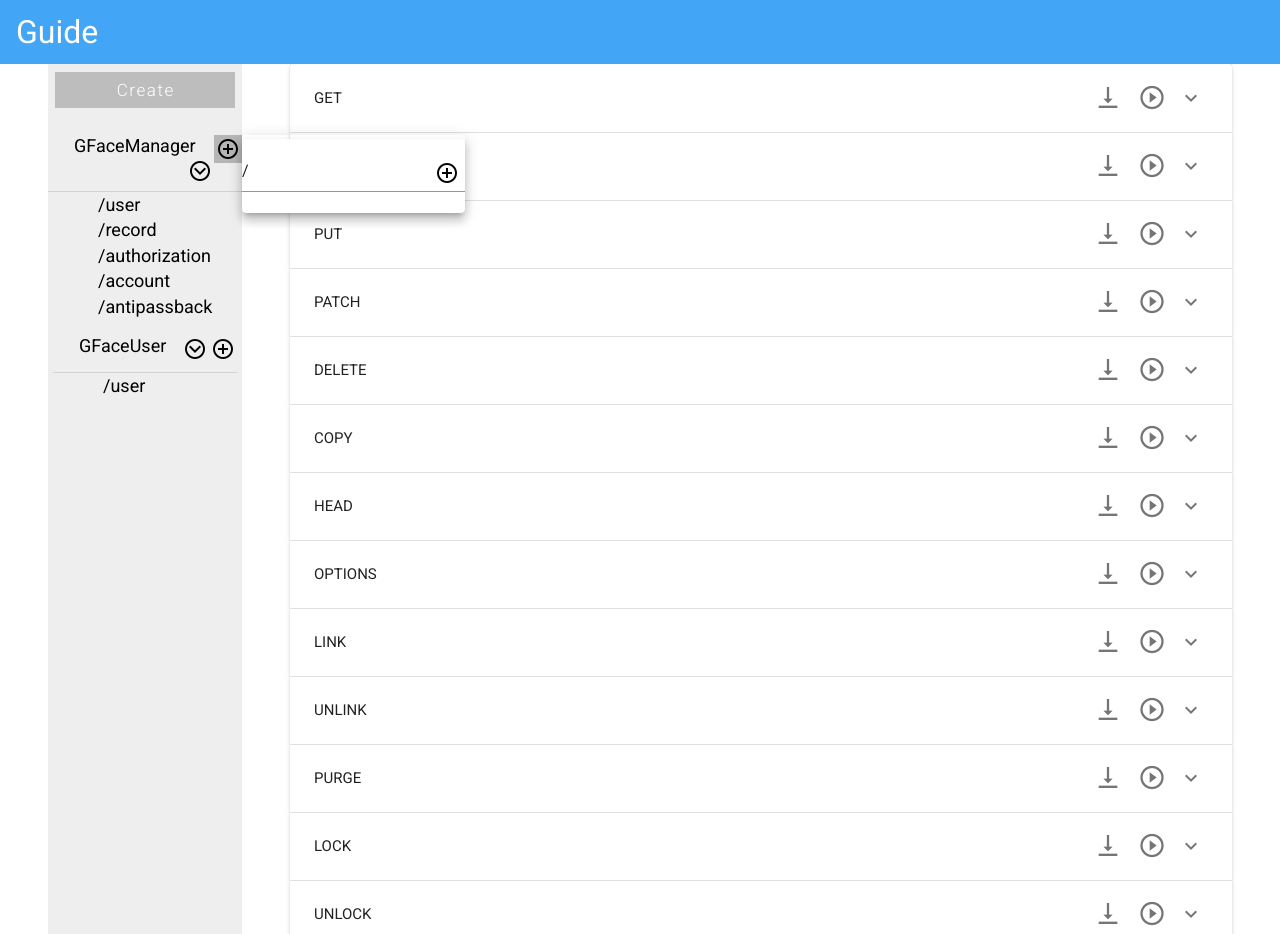
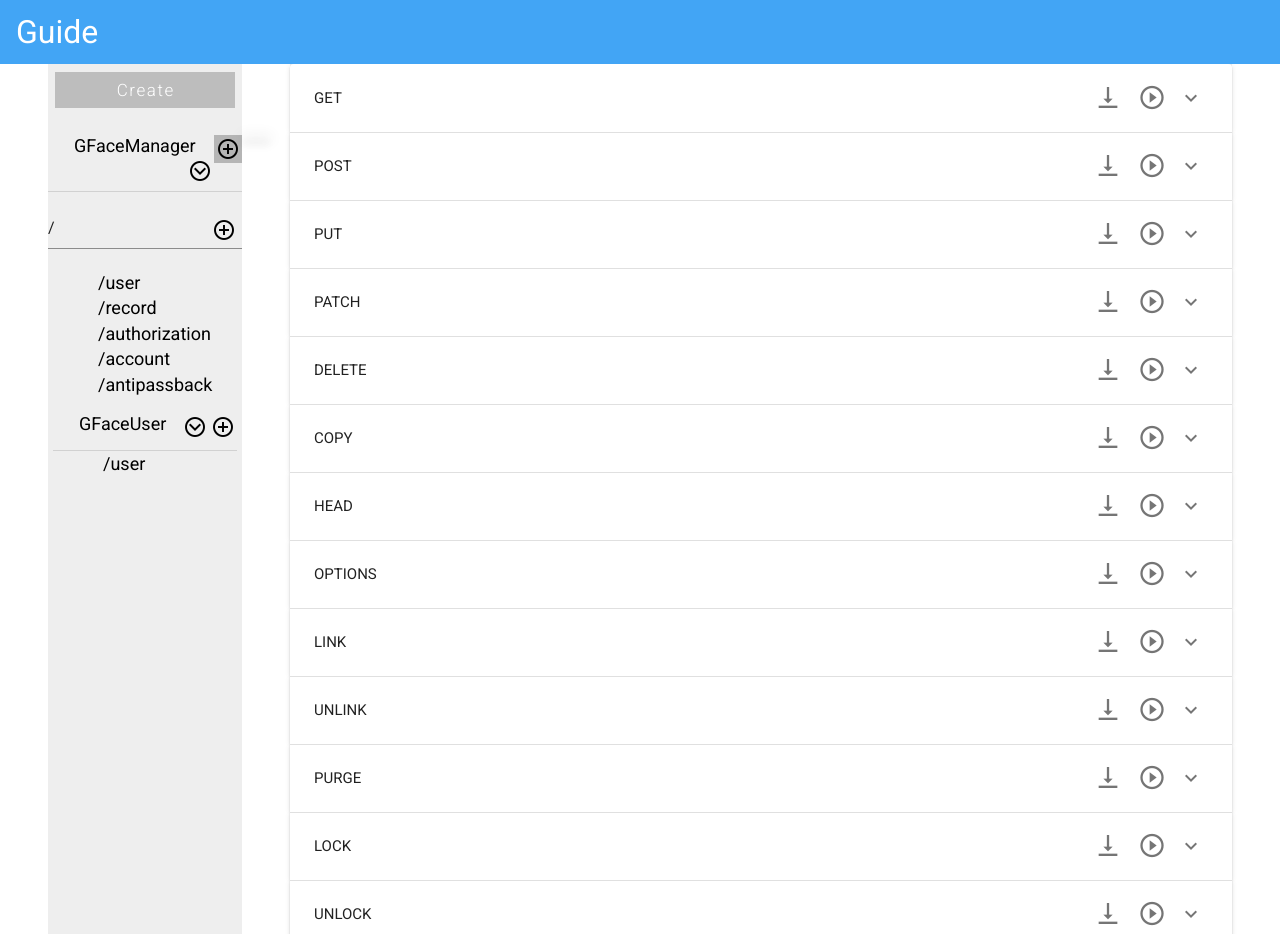
Before and after one commit to alexanderpanboy/postgirl, a Vue app in the folder project_one/: page / in a window 1280 px wide. Both pictures are taken after a click on the button 228 px from the left and 149 px from the top of the page. Built offline with nearby package versions, Linux system fonts and the light colour scheme.

Commit message:
Fix Gface edit and add input bug made by alex boy

```diff
--- a/project_one/src/components/MainPage.vue
+++ b/project_one/src/components/MainPage.vue
@@ -2,12 +2,25 @@
   <v-container fluid class="overflow-y-auto py-0">
     <v-layout align-space-around justify-space-around fill-height wrap class="px-8 pt-0 pb-0 mr-1">
       <v-flex md2 xs5 class="pl-1 d-flex justify-center">
-        <v-card max-width="260" height="870" class="ml-0 pr-0 justify-space-between" color="grey lighten-3" tile flat>
+        <v-card
+          max-width="260"
+          height="870"
+          class="ml-0 pr-0 justify-space-between"
+          color="grey lighten-3"
+          tile
+          flat
+        >
           <ul class="pl-0">
             <div align="center">
-              <v-btn color="grey lighten-1" class="my-2 mb-5 justify-center" width="180" depressed tile dark flat>
-                Create
-              </v-btn>
+              <v-btn
+                color="grey lighten-1"
+                class="my-2 mb-5 justify-center"
+                width="180"
+                depressed
+                tile
+                dark
+                flat
+              >Create</v-btn>
             </div>
             <div>
               <v-list-group no-action sub-group class="px-0" :value="expandList1" disabled>
@@ -17,40 +30,84 @@
                       GFaceManager
                       <v-menu :offset-x="true" :closeOnContentClick="false">
                         <template v-slot:activator="{ on }">
-                          <v-btn icon @click="onPlusButtonClick" v-on="on" style="float:right" class="mb-1"
-                            color="black" depressed tile small>
+                          <v-btn
+                            icon
+                            @click="onPlusButtonClick"
+                            v-on="on"
+                            style="float:right"
+                            class="mb-1"
+                            color="black"
+                            depressed
+                            tile
+                            small
+                          >
                             <v-icon>mdi-plus-circle-outline</v-icon>
                           </v-btn>
                         </template>
-                        <v-card>
-                          <v-text-field placeholder="Add item" v-model="addItem1">
-                            <v-btn icon slot="append" color="black" @click="onPlusAddItem1()">
-                              <v-icon>mdi-plus-circle-outline
-                              </v-icon>
-                            </v-btn>
-                          </v-text-field>
-                        </v-card>
                       </v-menu>
-                      <v-btn icon @click="onExpandButtonClick1" style="float:right" class="mb-1" color="black" depressed
-                        tile small>
+                      <v-btn
+                        icon
+                        @click="onExpandButtonClick1"
+                        style="float:right"
+                        class="mb-1"
+                        color="black"
+                        depressed
+                        tile
+                        small
+                      >
                         <v-icon>mdi-chevron-down-circle-outline</v-icon>
                       </v-btn>
                     </v-list-item-title>
                   </v-list-item-content>
                 </template>
                 <v-divider></v-divider>
-                <v-list-item v-for="(admin, index) in admins" :key="admin.title" @mouseover="hover = true"
-                  @mouseleave="hover = false" class="pl-12 ml-0" link>
+
+                <v-text-field
+                  v-show="showGFaceMangerInput"
+                  placeholder="Add item"
+                  v-model="addItem1"
+                >
+                  <v-btn icon slot="append" color="black" @click="onPlusAddItem1()">
+                    <v-icon>mdi-plus-circle-outline</v-icon>
+                  </v-btn>
+                </v-text-field>
+
+                <v-list-item
+                  v-for="(admin, index) in admins"
+                  :key="index"
+                  @mouseover="hover = true"
+                  @mouseleave="hover = false"
+                  class="pl-12 ml-0"
+                  link
+                >
                   <v-list-item-title>
-                    <span v-show="!admin.edit">{{admin.title}}</span>
-                    <input type="text" v-model="admin.title" v-show="admin.edit">
+                    <span v-show="!admin.edit">{{ admin.title }}</span>
+                    <input type="text" v-model="admin.title" v-show="admin.edit" />
                   </v-list-item-title>
-                  <v-btn v-show="hover" icon @click="onEditAdmin(admin)" style="float:right" class="mb-1" color="black"
-                    depressed tile x-small>
+                  <v-btn
+                    v-show="hover"
+                    icon
+                    @click="onEditAdmin(admin)"
+                    style="float:right"
+                    class="mb-1"
+                    color="black"
+                    depressed
+                    tile
+                    x-small
+                  >
                     <v-icon>mdi-circle-edit-outline</v-icon>
                   </v-btn>
-                  <v-btn v-show="hover" icon @click="onRemoveItem1(index)" style="float:right" class="mb-1"
-                    color="black" depressed tile x-small>
+                  <v-btn
+                    v-show="hover"
+                    icon
+                    @click="onRemoveItem1(index)"
+                    style="float:right"
+                    class="mb-1"
+                    color="black"
+                    depressed
+                    tile
+                    x-small
+                  >
                     <v-icon>mdi-close-circle-outline</v-icon>
                   </v-btn>
                 </v-list-item>
@@ -64,40 +121,80 @@
                       GFaceUser
                       <v-menu :offset-x="true" :closeOnContentClick="false">
                         <template v-slot:activator="{ on }">
-                          <v-btn icon @click="onPlusButtonClick" v-on="on" style="float:right" class="mb-1"
-                            color="black" depressed tile small>
+                          <v-btn
+                            icon
+                            @click="onPlusButtonClick"
+                            v-on="on"
+                            style="float:right"
+                            class="mb-1"
+                            color="black"
+                            depressed
+                            tile
+                            small
+                          >
                             <v-icon>mdi-plus-circle-outline</v-icon>
                           </v-btn>
                         </template>
                         <v-card>
                           <v-text-field placeholder="Add item" v-model="addItem2">
                             <v-btn icon slot="append" color="black" @click="onPlusAddItem2()">
-                              <v-icon>mdi-plus-circle-outline
-                              </v-icon>
+                              <v-icon>mdi-plus-circle-outline</v-icon>
                             </v-btn>
                           </v-text-field>
                         </v-card>
                       </v-menu>
-                      <v-btn icon @click="onExpandButtonClick2" style="float:right" class="mb-1" color="black" depressed
-                        tile small>
+                      <v-btn
+                        icon
+                        @click="onExpandButtonClick2"
+                        style="float:right"
+                        class="mb-1"
+                        color="black"
+                        depressed
+                        tile
+                        small
+                      >
                         <v-icon>mdi-chevron-down-circle-outline</v-icon>
                       </v-btn>
                     </v-list-item-title>
                   </v-list-item-content>
                 </template>
                 <v-divider></v-divider>
-                <v-list-item v-for="(crud, index) in cruds" :key="crud.title" @mouseover="hover = true"
-                  @mouseleave="hover = false" class="pl-12 ml-0" link>
+                <v-list-item
+                  v-for="(crud, index) in cruds"
+                  :key="crud.title"
+                  @mouseover="hover = true"
+                  @mouseleave="hover = false"
+                  class="pl-12 ml-0"
+                  link
+                >
                   <v-list-item-title>
-                    <span v-show="!crud.edit">{{crud.title}}</span>
-                    <input type="text" v-model="crud.title" v-show="crud.edit">
+                    <span v-show="!crud.edit">{{ crud.title }}</span>
+                    <input type="text" v-model="crud.title" v-show="crud.edit" />
                   </v-list-item-title>
-                  <v-btn v-show="hover" icon @click="onEditCrud(crud)" style="float:right" class="mb-1" color="black"
-                    depressed tile x-small>
+                  <v-btn
+                    v-show="hover"
+                    icon
+                    @click="onEditCrud(crud)"
+                    style="float:right"
+                    class="mb-1"
+                    color="black"
+                    depressed
+                    tile
+                    x-small
+                  >
                     <v-icon>mdi-circle-edit-outline</v-icon>
                   </v-btn>
-                  <v-btn v-show="hover" icon @click="onRemoveItem2(index)" style=" float:right" class="mb-1"
-                    color="black" depressed tile x-small>
+                  <v-btn
+                    v-show="hover"
+                    icon
+                    @click="onRemoveItem2(index)"
+                    style=" float:right"
+                    class="mb-1"
+                    color="black"
+                    depressed
+                    tile
+                    x-small
+                  >
                     <v-icon>mdi-close-circle-outline</v-icon>
                   </v-btn>
                 </v-list-item>
@@ -107,12 +204,20 @@
         </v-card>
       </v-flex>
       <v-flex md10 xs7 class="px-0">
-        <v-card max-width="1400" height="870" class="d-flex justify-center ml-12" color="grey lighten-3" tile flat>
+        <v-card
+          max-width="1400"
+          height="870"
+          class="d-flex justify-center ml-12"
+          color="grey lighten-3"
+          tile
+          flat
+        >
           <v-container>
             <v-row>
               <v-expansion-panels>
-                <v-expansion-panel v-for="(item,i) in apis" :key="i">
-                  <v-expansion-panel-header>{{item.title}}
+                <v-expansion-panel v-for="(item, i) in apis" :key="i">
+                  <v-expansion-panel-header>
+                    {{ item.title }}
                     <template v-slot:actions>
                       <v-btn tile large icon>
                         <v-icon>mdi-format-vertical-align-bottom</v-icon>
@@ -125,11 +230,15 @@
                   </v-expansion-panel-header>
                   <v-expansion-panel-content>
                     <GFaceManagerPage />
-                    <v-col v-for="param in params" cols="12">
+                    <v-col v-for="param in params" v-bind:key="{param}" cols="12">
                       <v-card :color="item.color" dark>
                         <div class="d-flex flex-no-wrap justify-space-between">
                           <div>
-                            <v-card-title class="headline">{{param}}</v-card-title>
+                            <v-card-title class="headline">
+                              {{
+                              param
+                              }}
+                            </v-card-title>
                             <v-card-subtitle v-text="item.artist"></v-card-subtitle>
                             <v-card-actions>
                               <div>
@@ -156,53 +265,48 @@
 
 <script>
 export default {
-    name: 'MainPage',
+  name: "MainPage",
   data() {
     return {
       hover: false,
       expandList1: true,
       expandList2: true,
-        addItem1: '/',
-        addItem2: '/',
+      addItem1: "/",
+      addItem2: "/",
       selectedSubItem: {},
       admins: [
-          { title: '/user', edit: false },
-          { title: '/record', edit: false },
-          { title: '/authorization', edit: false },
-          { title: '/account', edit: false },
-          { title: '/antipassback', edit: false },
+        { title: "/user", edit: false },
+        { title: "/record", edit: false },
+        { title: "/authorization", edit: false },
+        { title: "/account", edit: false },
+        { title: "/antipassback", edit: false }
       ],
-        cruds: [
-          { title: '/user', edit: false },
+      cruds: [{ title: "/user", edit: false }],
+      apis: [
+        { title: "GET" },
+        { title: "POST" },
+        { title: "PUT" },
+        { title: "PATCH" },
+        { title: "DELETE" },
+        { title: "COPY" },
+        { title: "HEAD" },
+        { title: "OPTIONS" },
+        { title: "LINK" },
+        { title: "UNLINK" },
+        { title: "PURGE" },
+        { title: "LOCK" },
+        { title: "UNLOCK" },
+        { title: "PROPFIND" },
+        { title: "VIEW" }
       ],
-        apis: [
-          { title: 'GET' },
-          { title: 'POST' },
-          { title: 'PUT' },
-          { title: 'PATCH' },
-          { title: 'DELETE' },
-          { title: 'COPY' },
-          { title: 'HEAD' },
-          { title: 'OPTIONS' },
-          { title: 'LINK' },
-          { title: 'UNLINK' },
-          { title: 'PURGE' },
-          { title: 'LOCK' },
-          { title: 'UNLOCK' },
-          { title: 'PROPFIND' },
-          { title: 'VIEW' },
-        ],
-        params: [
-          'Parameters',
-          'Body',
-          'Header',
-        ],
-      }
+      params: ["Parameters", "Body", "Header"],
+      showGFaceMangerInput: false
+    };
   },
   computed: {
     admins2() {
       var _admins = [];
-        for (var i = 0, admins; admins = this.admins[i]; i++) {
+      for (var i = 0, admins; (admins = this.admins[i]); i++) {
         admins.edit = false;
         _admins.push(admins);
       }
@@ -210,6 +314,10 @@
     }
   },
   methods: {
+    addEvent({ target }, admin) {
+      admin.title = target.value;
+      admin.edit = true;
+    },
     onEditAdmin(admin) {
       this._originalAdmin = Object.assign({}, admin);
       admin.edit = true;
@@ -223,40 +331,39 @@
       this.selectedSubItem = selecteditem;
     },
     /*Prevent the click event of the button from bubbling out*/
-      onExpandButtonClick1(event) {
-        this.expandList1 = !this.expandList1
+    onExpandButtonClick1() {
+      this.expandList1 = !this.expandList1;
     },
-      onExpandButtonClick2(event) {
-        this.expandList2 = !this.expandList2
+    onExpandButtonClick2() {
+      this.expandList2 = !this.expandList2;
     },
     onPlusButtonClick(event) {
+      this.showGFaceMangerInput = true;
       event.cancelBubble = true;
     },
     onPlusAddItem1() {
       var newAddItem1 = this.addItem1;
-        if (!newAddItem1) { return; }
-        this.admins.push(
-          { title: newAddItem1 }
-        );
-        this.addItem1 = '/' + '';
+      if (!newAddItem1) {
+        return;
+      }
+      this.admins.push({ title: newAddItem1 });
+      this.addItem1 = "/" + "";
+      this.showGFaceMangerInput = false;
     },
     onPlusAddItem2() {
       var newAddItem2 = this.addItem2;
-        if (!newAddItem2) { return; }
-        this.cruds.push(
-          { title: newAddItem2 }
-        );
-        this.addItem2 = '/' + '';
+      if (!newAddItem2) {
+        return;
+      }
+      this.cruds.push({ title: newAddItem2 });
+      this.addItem2 = "/" + "";
     },
     onRemoveItem1(index) {
       this.admins.splice(index, 1);
-        console.log(index);
     },
     onRemoveItem2(index) {
       this.cruds.splice(index, 1);
-        console.log(index);
-      },
-
+    }
   }
 };
 </script>
@@ -279,7 +386,7 @@
 
 /* Style the active class, and buttons on mouse-over */
 .v-list-item:hover {
-    background-color: #339FFF;
+  background-color: #339fff;
 }
 
 .v-list-item__title:active {
```
Also changed, not shown: 1 other file (tests, documents, lock files or other folders). Lines whose indentation alone changed are shown as unchanged.
